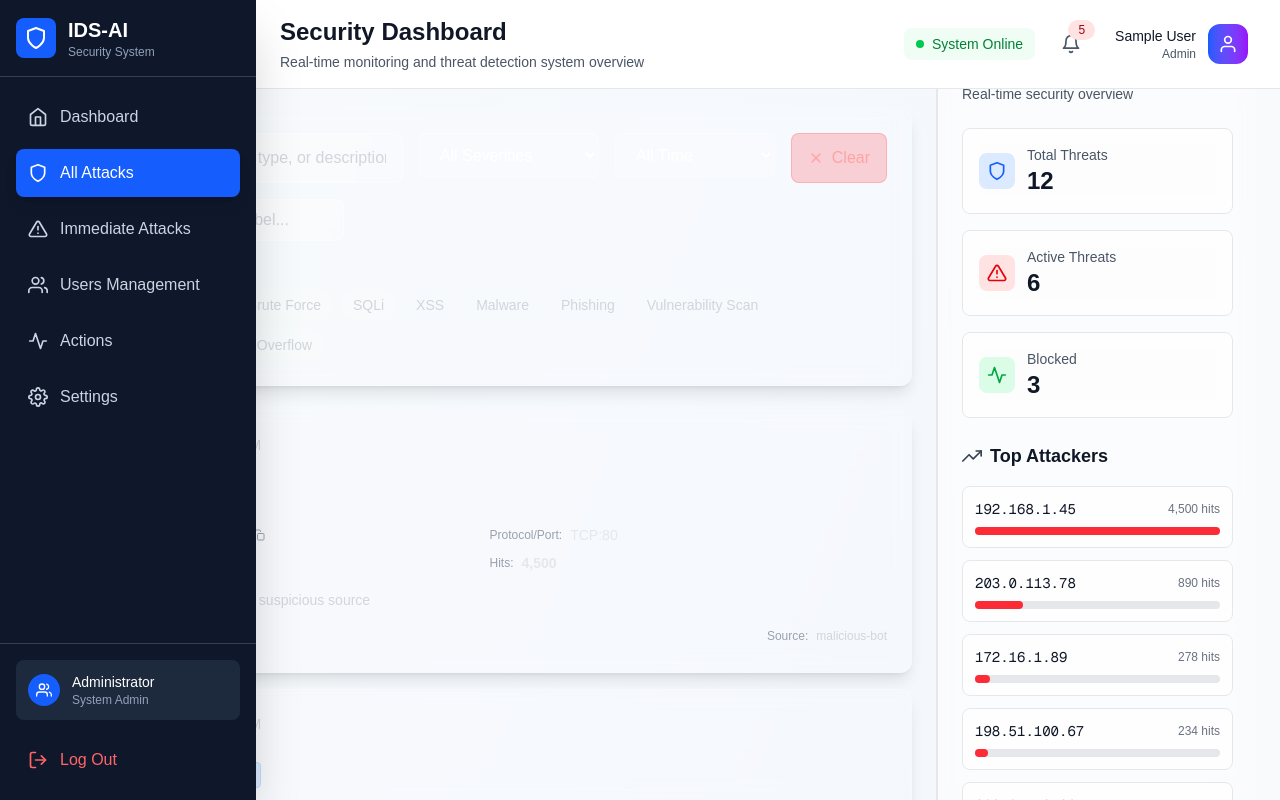
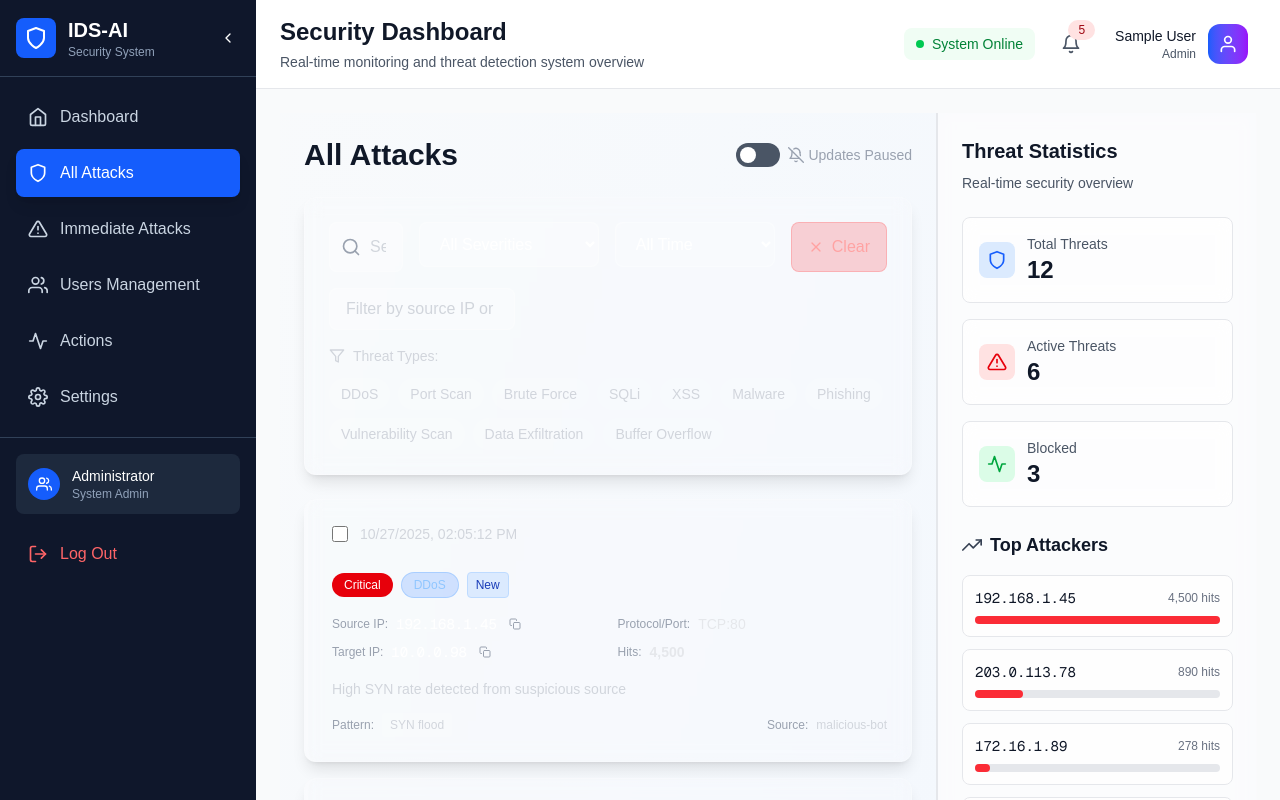
Before and after one commit to youseif-elshreif/graduation-front, a Next.js app: page /dashboard/all-attacks in a window 1280 px wide. Shown: the top 800 px of the page. Built offline with nearby package versions, Linux system fonts and the light colour scheme; sample sign-in values are in the browser's storage.

Commit message:
enhance layout of dashboard

```diff
--- a/src/app/dashboard/layout.tsx
+++ b/src/app/dashboard/layout.tsx
@@ -84,16 +84,24 @@ export default function DashboardLayout({
   };
 
   return (
-    <div className="min-h-screen bg-linear-to-br from-gray-50 via-blue-50 to-indigo-100">
-      <div className="flex h-screen">
+    <div className="flex min-h-screen bg-gray-50">
+      {/* Sidebar - Fixed width */}
+      <div
+        className={`${
+          isSidebarCollapsed ? "w-16" : "w-64"
+        } transition-all duration-300 shrink-0`}
+      >
         <Sidebar
           activeTab={getActiveTab()}
           onTabChange={handleTabChange}
           isCollapsed={isSidebarCollapsed}
           onToggleCollapse={toggleSidebar}
         />
+      </div>
 
-        <div className="flex-1 flex flex-col overflow-hidden">
+      {/* Main Content Area */}
+      <div className="flex-1 flex flex-col min-w-0">
+        {/* Header */}
         <Header
           userName={
             user ? `${user.firstName} ${user.lastName}` : "Administrator"
@@ -101,10 +109,10 @@ export default function DashboardLayout({
           userRole={user?.role || "admin"}
         />
 
-          <main className="flex-1 overflow-x-hidden overflow-y-auto bg-gray-50 p-6">
-            <div className="max-w-7xl mx-auto">{children}</div>
+        {/* Main Content */}
+        <main className="flex-1 overflow-auto bg-gray-50 p-4 md:p-6">
+          <div className="max-w-full w-full">{children}</div>
         </main>
-        </div>
       </div>
     </div>
   );
--- a/src/components/dashboard/Header.tsx
+++ b/src/components/dashboard/Header.tsx
@@ -10,7 +10,6 @@ interface HeaderProps {
   notificationCount?: number;
   title?: string;
   subtitle?: string;
-  sidebarWidth?: string;
 }
 
 const Header: React.FC<HeaderProps> = ({
@@ -19,7 +18,6 @@ const Header: React.FC<HeaderProps> = ({
   notificationCount = 5,
   title = "Security Dashboard",
   subtitle = "Real-time monitoring and threat detection system overview",
-  sidebarWidth = "w-64",
 }) => {
   const [isUserMenuOpen, setIsUserMenuOpen] = useState(false);
   const [isNotificationOpen, setIsNotificationOpen] = useState(false);
@@ -31,11 +29,7 @@ const Header: React.FC<HeaderProps> = ({
   };
 
   return (
-    <header
-      className={`bg-white border-b border-gray-200 fixed top-0 right-0 z-30 ${
-        sidebarWidth === "w-16" ? "left-16" : "left-64"
-      } transition-all duration-300`}
-    >
+    <header className="bg-white border-b border-gray-200 w-full">
       <div className="px-6 py-4">
         <div className="flex justify-between items-center">
           {/* Page Title */}
--- a/src/components/dashboard/Sidebar.tsx
+++ b/src/components/dashboard/Sidebar.tsx
@@ -51,12 +51,7 @@ const Sidebar: React.FC<SidebarProps> = ({
 
   return (
     <div
-      className={`
-        bg-slate-900 text-white h-screen flex flex-col transition-all duration-300 ease-in-out
-        ${isCollapsed ? "w-16" : "w-64"}
-        ${isCollapsed ? "hover:w-64" : ""}
-        fixed left-0 top-0 z-50 shadow-2xl
-      `}
+      className="bg-slate-900 text-white h-full w-full flex flex-col transition-all duration-300 ease-in-out shadow-xl"
       onMouseEnter={() => setIsHovered(true)}
       onMouseLeave={() => setIsHovered(false)}
     >
@@ -79,7 +74,7 @@ const Sidebar: React.FC<SidebarProps> = ({
             )}
           </div>
 
-          {onToggleCollapse && !isHovered && (
+          {onToggleCollapse && (
             <button
               onClick={onToggleCollapse}
               className="p-1 rounded-lg hover:bg-slate-700 transition-colors"
@@ -95,7 +90,7 @@ const Sidebar: React.FC<SidebarProps> = ({
       </div>
 
       {/* Navigation Menu */}
-      <nav className="flex-1 p-4 space-y-2">
+      <nav className="p-4 space-y-2">
         {menuItems.map((item) => (
           <button
             key={item.id}
```
Lines whose indentation alone changed are shown as unchanged.
